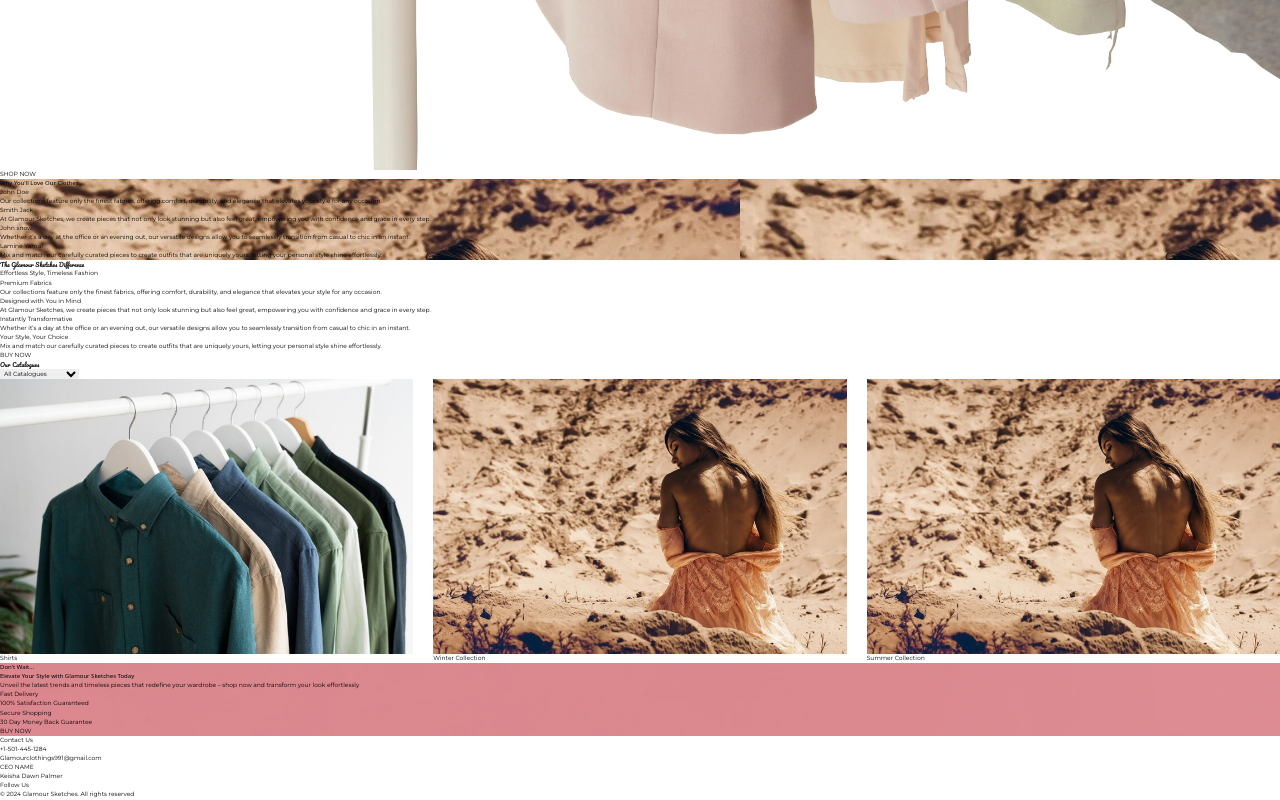
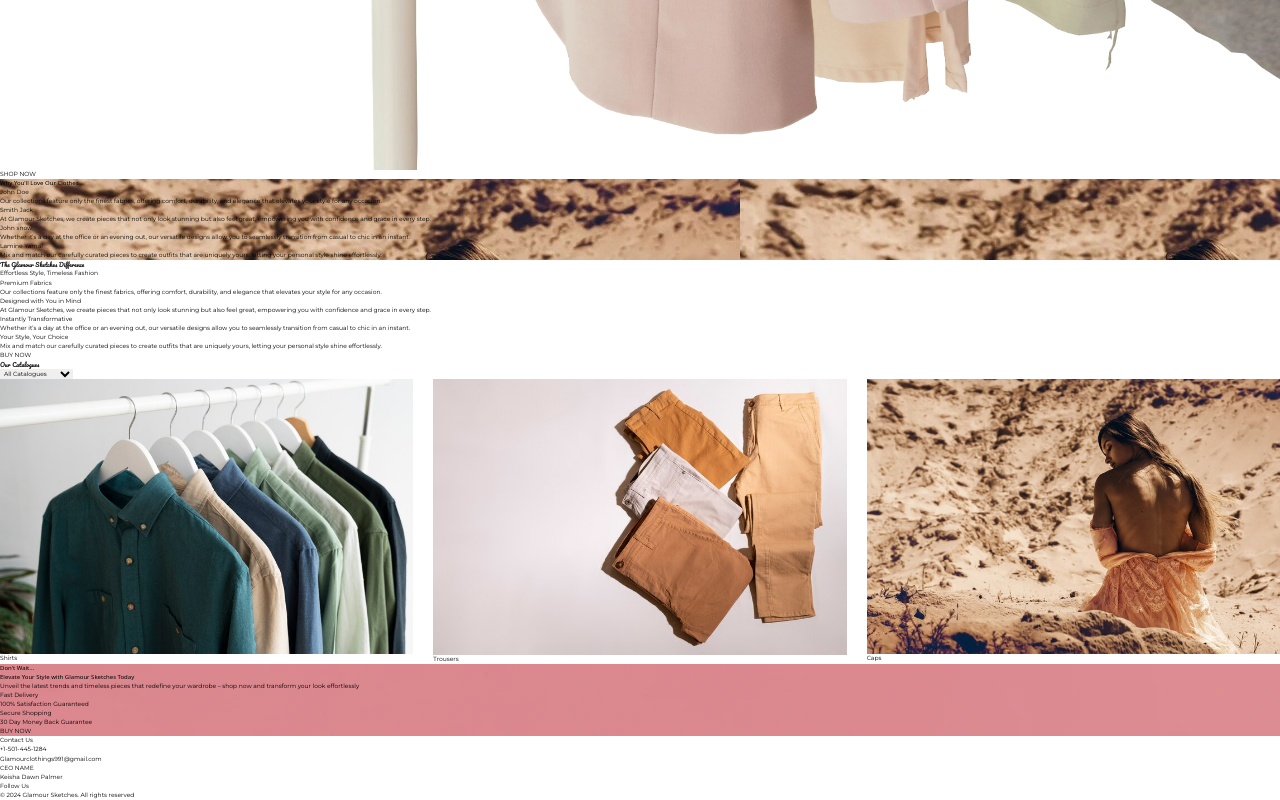
Before and after one commit to LoneBeast-hub/Glamour-Sketches, a React (Vite) app: page / in a window 1280 px wide. Shown: the part 2820-3620 px from the top of the page. Built offline with nearby package versions, Linux system fonts and the light colour scheme; a web font is replaced by a local one.

Commit message:
Update home_section_seven.component.jsx

```diff
--- a/src/components/home_section_seven/home_section_seven.component.jsx
+++ b/src/components/home_section_seven/home_section_seven.component.jsx
@@ -6,6 +6,10 @@ import BLUESHIRTONE from '../../assets/blue_shirt.jpg';
 import BLUESHIRTTWO from '../../assets/blue_shirt_2.jpg';
 import GREENSHIRTONE from '../../assets/green_shirt_1.jpg';
 import GREENSHIRTTWO from '../../assets/green_shirt_2.jpg';
+import TROUSERS from '../../assets/trousers.jpg';
+import BROWNTROUSERONE from '../../assets/brown_trouser_1.jpg';
+import BLACKTROUSERONE from '../../assets/black_trouser_1.jpg';
+import WHITETROUSERONE from '../../assets/white_trouser_1.jpg';
 import IMG8 from '../../assets/home_section_eight.jpg';
 
 const cataloguesData = [
@@ -28,24 +32,29 @@ const cataloguesData = [
     },
     {
       id: 2,
-      name: 'Winter Collection',
-      image: IMG8,
+      name: 'Trousers',
+      image: TROUSERS,
       listings: [
         {
           id: 201,
-          title: 'Coats & Jackets',
-          images: [IMG8, IMG8],
+          title: 'Black Trouser',
+          images: [BLACKTROUSERONE],
         },
         {
           id: 202,
-          title: 'Winter Accessories',
-          images: [IMG8, IMG8],
+          title: 'Brown Trouser',
+          images: [BROWNTROUSERONE],
+        },
+        {
+          id: 203,
+          title: 'White Trouser',
+          images: [WHITETROUSERONE],
         },
       ],
     },
     {
         id: 4,
-        name: 'Summer Collection',
+        name: 'Caps',
         image: IMG8,
         listings: [
           {
```
